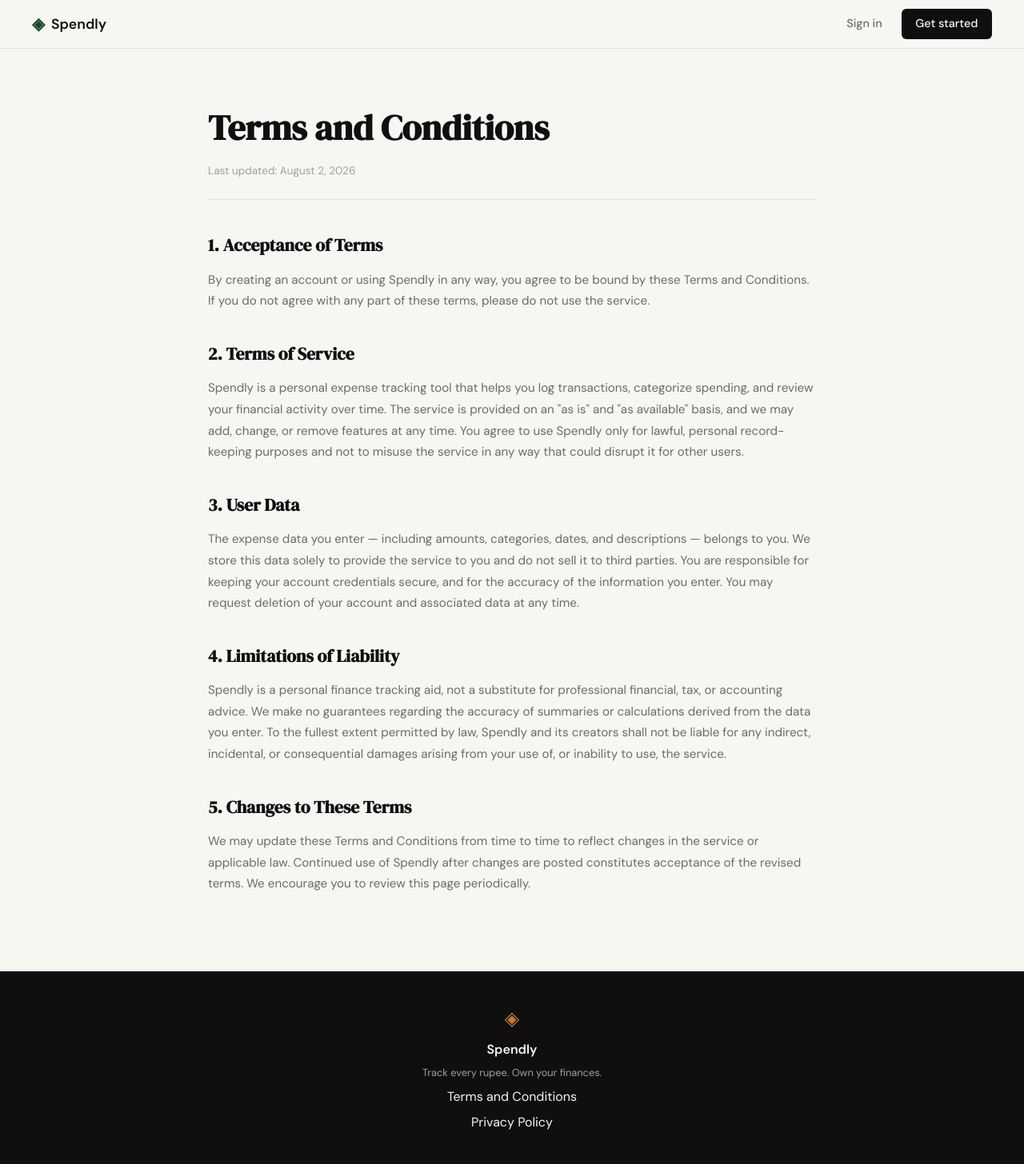
After one commit to AKHIL2808/spending-app, a Flask app: page /terms in a window 1280 px wide. The commit adds this page. Shown: the whole page at 80% size. Run offline with Flask 3, Linux system fonts and the light colour scheme.

Commit message:
landing: add terms and Conditions page and route

```diff
--- a/app.py
+++ b/app.py
@@ -20,6 +20,11 @@ def register():
 @app.route("/login")
 def login():
     return render_template("login.html")
+
+
+@app.route("/terms")
+def terms():
+    return render_template("terms.html")
 
 
 # ------------------------------------------------------------------ #
--- a/static/css/style.css
+++ b/static/css/style.css
@@ -508,6 +508,63 @@ a { color: inherit; text-decoration: none; }
 }
 
 /* ------------------------------------------------------------------ */
+/* Legal pages                                                         */
+/* ------------------------------------------------------------------ */
+
+.legal-section {
+    padding: 4rem 2rem 5rem;
+}
+
+.legal-inner {
+    max-width: 760px;
+    margin: 0 auto;
+}
+
+.legal-header {
+    margin-bottom: 2.5rem;
+    padding-bottom: 1.5rem;
+    border-bottom: 1px solid var(--border);
+}
+
+.legal-title {
+    font-family: var(--font-display);
+    font-size: clamp(2rem, 4vw, 2.75rem);
+    color: var(--ink);
+    margin-bottom: 0.5rem;
+}
+
+.legal-updated {
+    font-size: 0.85rem;
+    color: var(--ink-faint);
+}
+
+.legal-body h2 {
+    font-family: var(--font-display);
+    font-size: 1.35rem;
+    color: var(--ink);
+    margin-top: 2.25rem;
+    margin-bottom: 0.75rem;
+}
+
+.legal-body h2:first-child { margin-top: 0; }
+
+.legal-body p {
+    font-size: 0.95rem;
+    color: var(--ink-muted);
+    line-height: 1.75;
+    margin-bottom: 1rem;
+}
+
+.legal-body ul {
+    margin: 0 0 1rem 1.25rem;
+    color: var(--ink-muted);
+    font-size: 0.95rem;
+    line-height: 1.75;
+}
+
+.legal-body li { margin-bottom: 0.35rem; }
+
+/* ------------------------------------------------------------------ */
 /* Responsive                                                          */
 /* ------------------------------------------------------------------ */
 
--- a/templates/base.html
+++ b/templates/base.html
@@ -34,7 +34,7 @@
             <span class="brand-icon">◈</span>
             <span class="footer-name">Spendly</span>
             <p class="footer-copy">Track every rupee. Own your finances.</p>
-            <a href="#">Terms and Conditions</a>
+            <a href="{{ url_for('terms') }}">Terms and Conditions</a>
             <a href="#">Privacy Policy</a>
         </div>
     </footer>
--- /dev/null
+++ b/templates/terms.html
@@ -0,0 +1,62 @@
+{% extends "base.html" %}
+
+{% block title %}Terms and Conditions — Spendly{% endblock %}
+
+{% block content %}
+
+<section class="legal-section">
+    <div class="legal-inner">
+        <div class="legal-header">
+            <h1 class="legal-title">Terms and Conditions</h1>
+            <p class="legal-updated">Last updated: August 2, 2026</p>
+        </div>
+
+        <div class="legal-body">
+            <h2>1. Acceptance of Terms</h2>
+            <p>
+                By creating an account or using Spendly in any way, you agree to be bound by these
+                Terms and Conditions. If you do not agree with any part of these terms, please do
+                not use the service.
+            </p>
+
+            <h2>2. Terms of Service</h2>
+            <p>
+                Spendly is a personal expense tracking tool that helps you log transactions,
+                categorize spending, and review your financial activity over time. The service is
+                provided on an "as is" and "as available" basis, and we may add, change, or remove
+                features at any time. You agree to use Spendly only for lawful, personal
+                record-keeping purposes and not to misuse the service in any way that could disrupt
+                it for other users.
+            </p>
+
+            <h2>3. User Data</h2>
+            <p>
+                The expense data you enter — including amounts, categories, dates, and descriptions
+                — belongs to you. We store this data solely to provide the service to you and do
+                not sell it to third parties. You are responsible for keeping your account
+                credentials secure, and for the accuracy of the information you enter. You may
+                request deletion of your account and associated data at any time.
+            </p>
+
+            <h2>4. Limitations of Liability</h2>
+            <p>
+                Spendly is a personal finance tracking aid, not a substitute for professional
+                financial, tax, or accounting advice. We make no guarantees regarding the accuracy
+                of summaries or calculations derived from the data you enter. To the fullest extent
+                permitted by law, Spendly and its creators shall not be liable for any indirect,
+                incidental, or consequential damages arising from your use of, or inability to use,
+                the service.
+            </p>
+
+            <h2>5. Changes to These Terms</h2>
+            <p>
+                We may update these Terms and Conditions from time to time to reflect changes in
+                the service or applicable law. Continued use of Spendly after changes are posted
+                constitutes acceptance of the revised terms. We encourage you to review this page
+                periodically.
+            </p>
+        </div>
+    </div>
+</section>
+
+{% endblock %}
```
